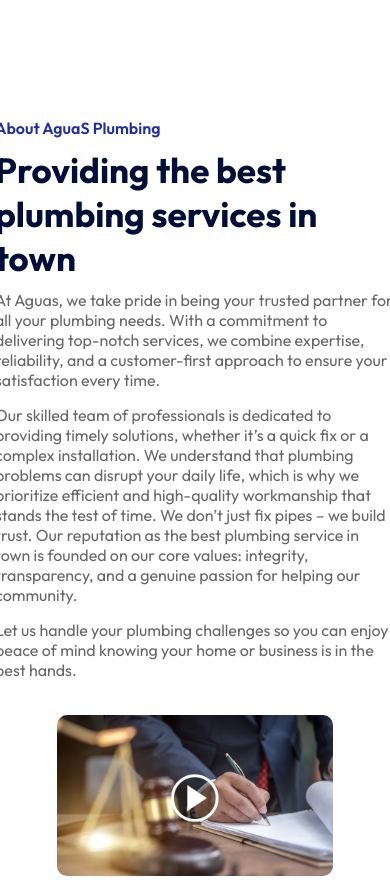
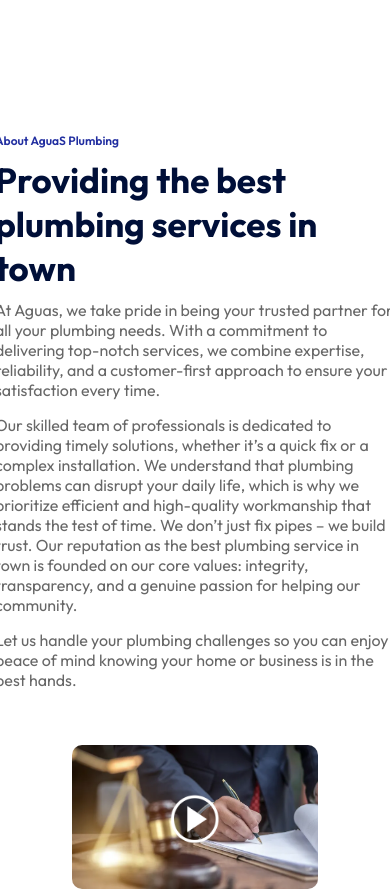
Before and after one commit to alejandrodiazrivera/Aguas, a React (Vite) app: page / in a window 390 px wide. Shown: the part 1642-2533 px from the top of the page. Built offline with nearby package versions, Linux system fonts and the light colour scheme.

Commit message:
added media query  for 400px

```diff
--- a/src/Components/About/About.css
+++ b/src/Components/About/About.css
@@ -61,3 +61,16 @@
         flex-basis: 100%;
     }
 }
+
+/*------------Media query for screens up to 400px--------------*/
+@media(max-width: 400px) {
+    .about {
+        padding: 5px;
+    }
+    .about-left, .about-right {
+        padding: 10px;
+    }
+    .about h3 {
+        font-size: 12px;
+    }
+}
```
